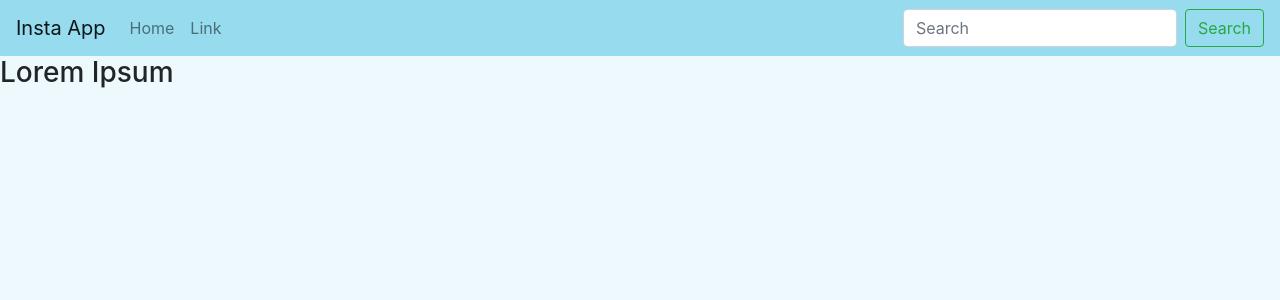
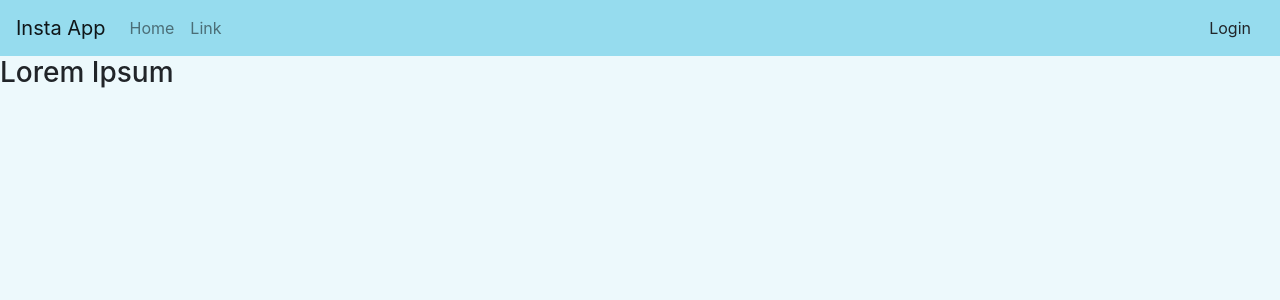
Before and after one commit to KenThumi/instaapp, a Django app: page / in a window 1280 px wide. Shown: the top 300 px of the page. Run offline with Django 3.2, Linux system fonts and the light colour scheme; some libraries are stand-ins or nearby versions.

Commit message:
modified navbar to include login/logout links

```diff
--- a/photos/templates/navbar.html
+++ b/photos/templates/navbar.html
@@ -12,9 +12,32 @@
         <li class="nav-item">
           <a class="nav-link" href="#">Link</a>
       </ul>
-      <form class="form-inline my-2 my-lg-0">
+      <!-- <form class="form-inline my-2 my-lg-0">
         <input class="form-control mr-sm-2" type="search" placeholder="Search" aria-label="Search">
         <button class="btn btn-outline-success my-2 my-sm-0" type="submit">Search</button>
-      </form>
+      </form> -->
+      {% if user.is_authenticated %}
+      <ul class="navbar-nav mr-md-5">
+        <li class="nav-item dropdown float-md-right">
+            <a class="nav-link dropdown-toggle" href="#" id="navbarDropdown" role="button" data-toggle="dropdown" aria-haspopup="true" aria-expanded="false">
+              {{user.username }}
+            </a>
+            <div class="dropdown-menu" aria-labelledby="navbarDropdown">
+              <a class="dropdown-item" href="{%url 'home'%}">Home</a>
+              <a class="dropdown-item" href="/accounts/logout">Logout</a>
+            </div>
+          </li>
+      </ul>
+      {%else%}
+      <ul class="navbar-nav">
+      <li class="nav-item ">
+        <a class='btn btn-default' href="/accounts/login">Login</a>
+      </li>
+      </ul>
+      {%endif%}
+
+
+
+
     </div>
   </nav>
```
